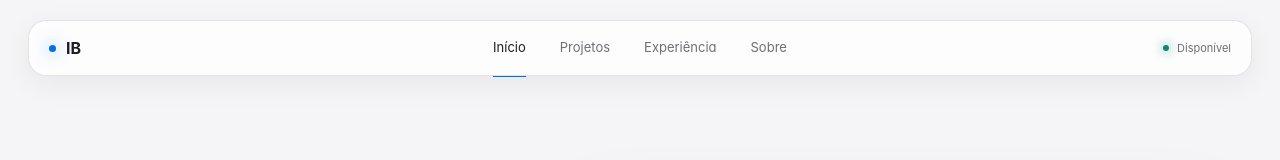
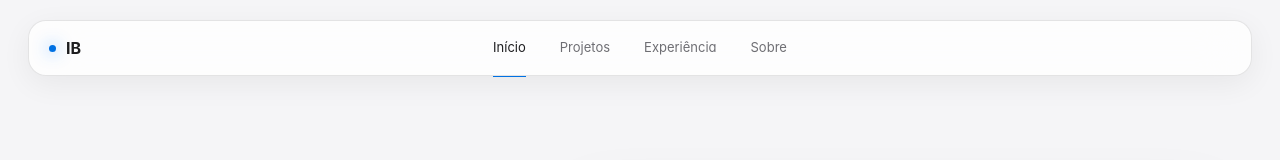
Before and after one commit to ivanildobarauna-dev/ivanildobarauna.dev, a Next.js app in the folder frontend/: page / in a window 1280 px wide. Shown: the top 160 px of the page. Built offline with nearby package versions, Linux system fonts and the light colour scheme.

Commit message:
style: remove header availability status

```diff
--- a/frontend/src/app/globals.css
+++ b/frontend/src/app/globals.css
@@ -139,8 +139,6 @@ body { background: var(--atlas-bg); }
 .atlas-nav nav a { position: relative; transition: color .2s ease; }
 .atlas-nav nav a:hover, .atlas-nav nav a.active { color: var(--atlas-text); }
 .atlas-nav nav a.active::after { content: ''; position: absolute; left: 0; right: 0; bottom: -19px; height: 1px; background: var(--atlas-blue); }
-.atlas-nav-status { justify-self: end; display: flex; align-items: center; gap: 8px; color: var(--atlas-muted); font-size: 11px; }
-.atlas-nav-status::before { content: ''; width: 6px; height: 6px; border-radius: 50%; background: var(--atlas-green); box-shadow: 0 0 12px var(--atlas-green); }
 .atlas-menu { display: none; }
 
 .portfolio-shell { overflow: hidden; color: var(--atlas-text); background: var(--atlas-bg); font-family: -apple-system, BlinkMacSystemFont, "SF Pro Display", "Helvetica Neue", Arial, sans-serif; }
@@ -279,7 +277,7 @@ body { background: var(--atlas-bg); }
   .atlas-nav nav { display: none; position: absolute; top: 64px; left: 0; right: 0; padding: 18px; border: 1px solid var(--atlas-line); border-radius: 14px; background: rgba(255,255,255,.97); flex-direction: column; gap: 4px; }
   .atlas-nav nav.is-open { display: flex; }
   .atlas-nav nav a { padding: 12px; }
-  .atlas-nav nav a.active::after, .atlas-nav-status { display: none; }
+  .atlas-nav nav a.active::after { display: none; }
   .atlas-menu { display: grid; place-items: center; width: 34px; height: 34px; color: var(--atlas-text); }
   .portfolio-hero { min-height: auto; display: flex; flex-direction: column-reverse; padding: 86px 22px 50px; }
   .portfolio-portrait { width: 100%; height: 410px; }
--- a/frontend/src/components/Navigation.tsx
+++ b/frontend/src/components/Navigation.tsx
@@ -36,7 +36,6 @@ export default function Navigation() {
       <button className="atlas-menu" onClick={() => setOpen(value => !value)} aria-label={open ? 'Fechar menu' : 'Abrir menu'} aria-expanded={open}>
         {open ? <FaTimes /> : <FaBars />}
       </button>
-      <span className="atlas-nav-status" aria-label="Disponível para novos projetos">Disponível</span>
     </header>
   );
 }
```
